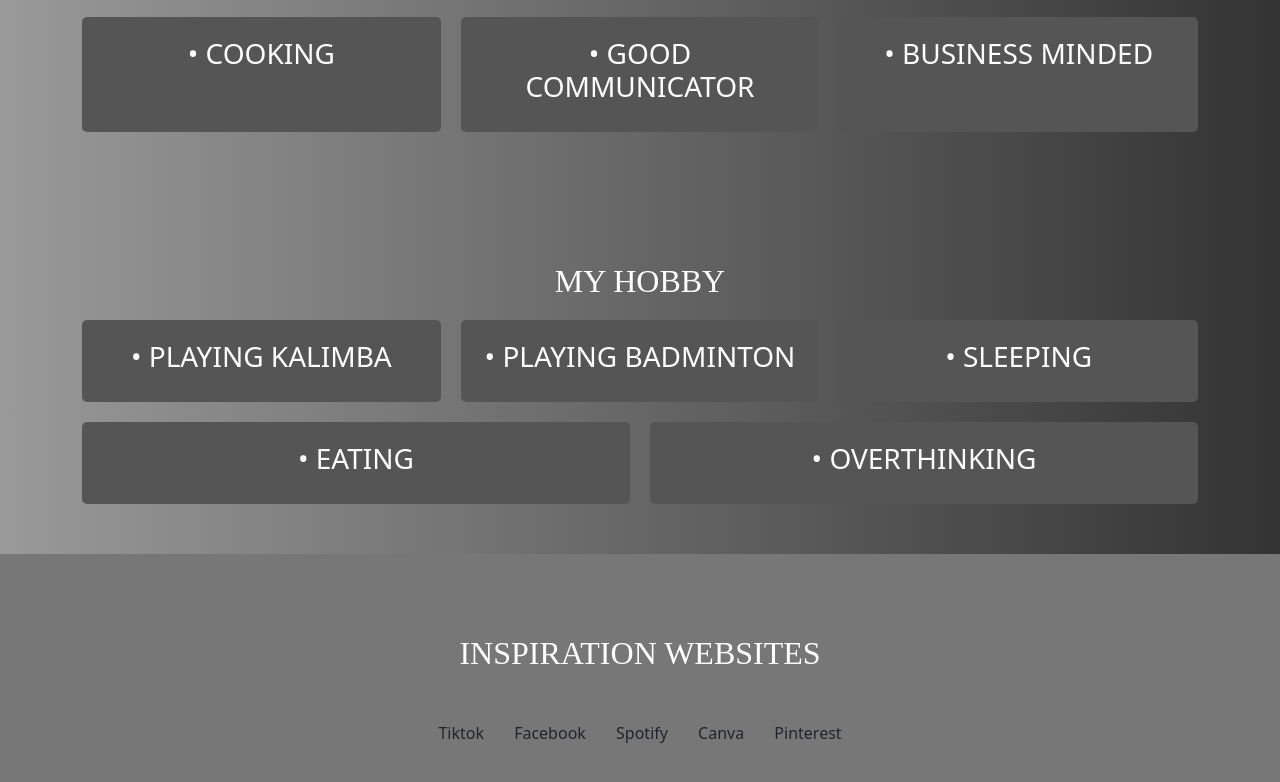
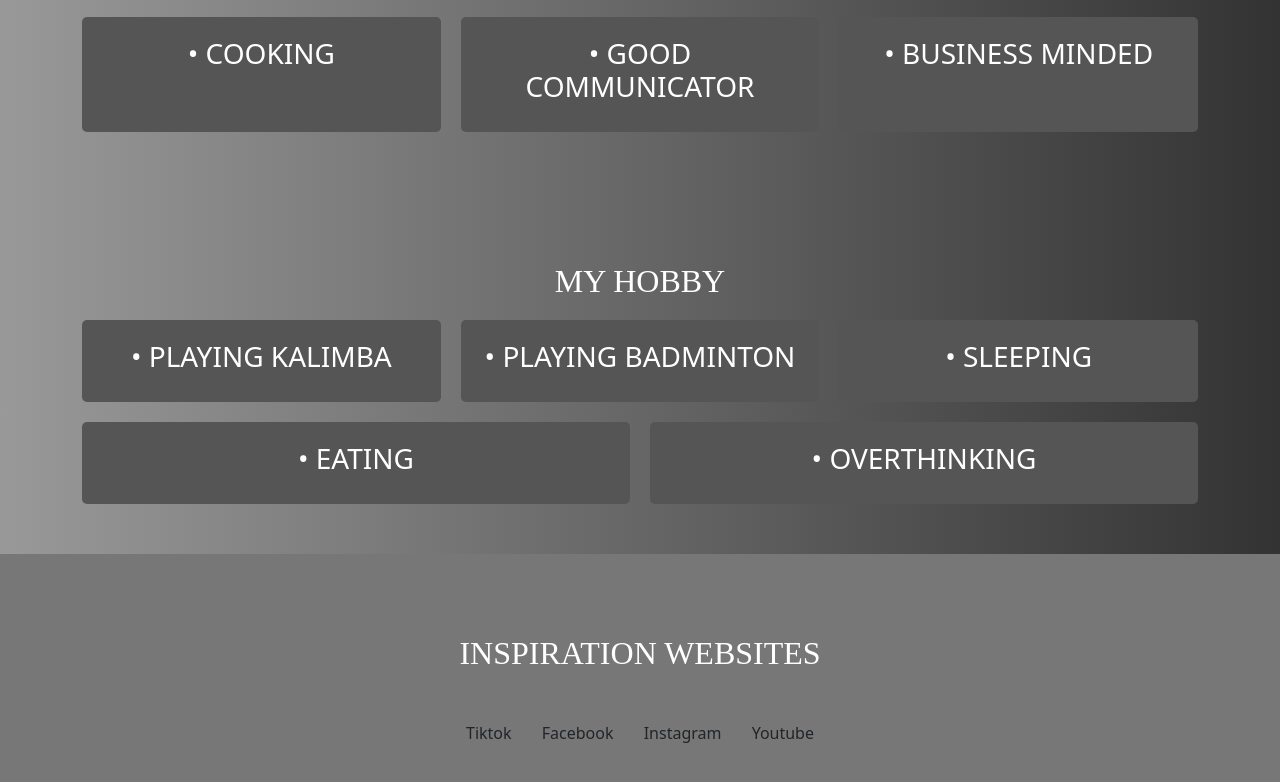
Before and after one commit to group-num-ten/Portfolio, a plain HTML site: page ABCEDE.html in a window 1280 px wide. Shown: the part 857-1639 px from the top of the page. Drawn offline with nearby package versions, Linux system fonts and the light colour scheme.

Commit message:
Update ABCEDE.html

```diff
--- a/ABCEDE.html
+++ b/ABCEDE.html
@@ -74,9 +74,8 @@
                 <br>
                 <a href="https:\\tiktok.com\" target="_blank" class="btn">Tiktok</a>
                 <a href="https:\\facebook.com\" target="_blank" class="btn">Facebook</a>
-                <a href="https:\\spotify.com\" target="_blank" class="btn">Spotify</a>
-                <a href="https:\\canva.com\" target="_blank" class="btn">Canva</a>
-                <a href="https:\\pinterest.com\" target="_blank" class="btn">Pinterest</a>
+                <a href="https:\\instagram.com\" target="_blank" class="btn">Instagram</a>
+                <a href="https:\\youtube.com\" target="_blank" class="btn">Youtube</a>
         </div>
     </section>
 
```
